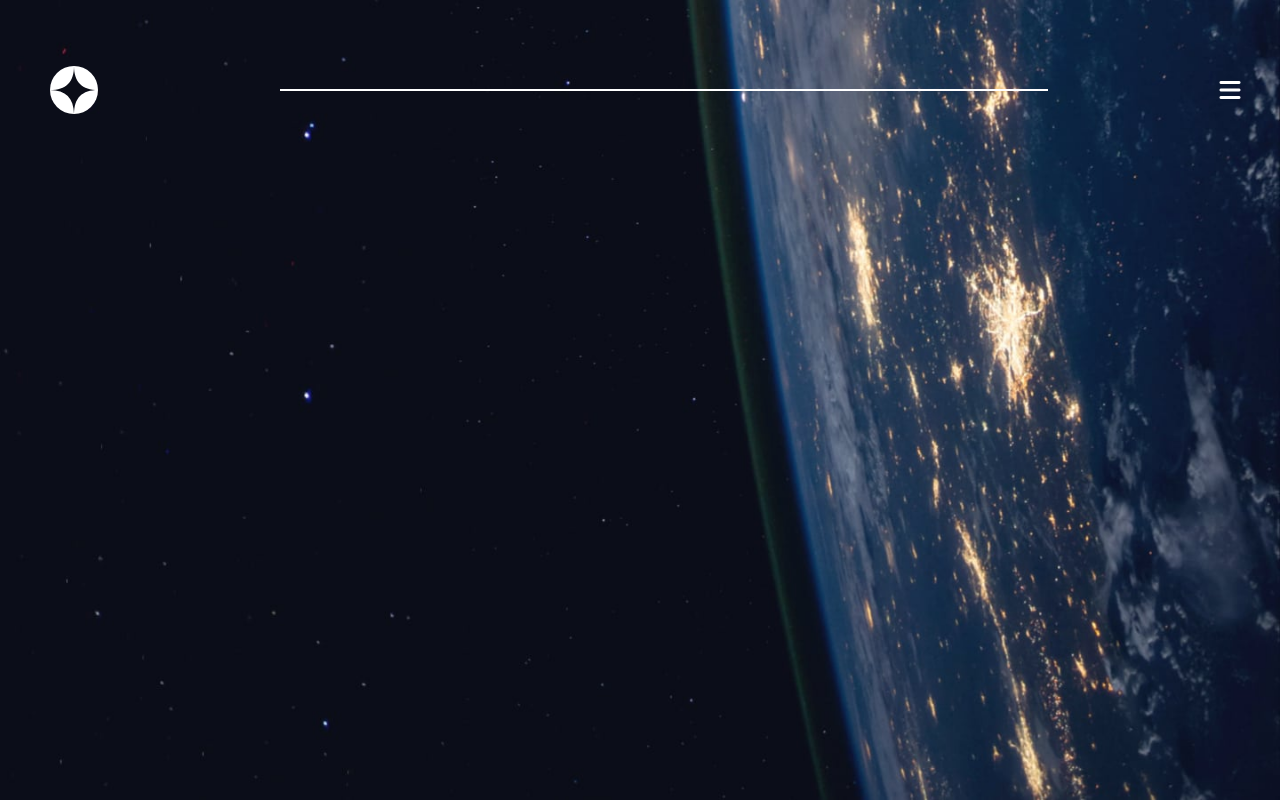
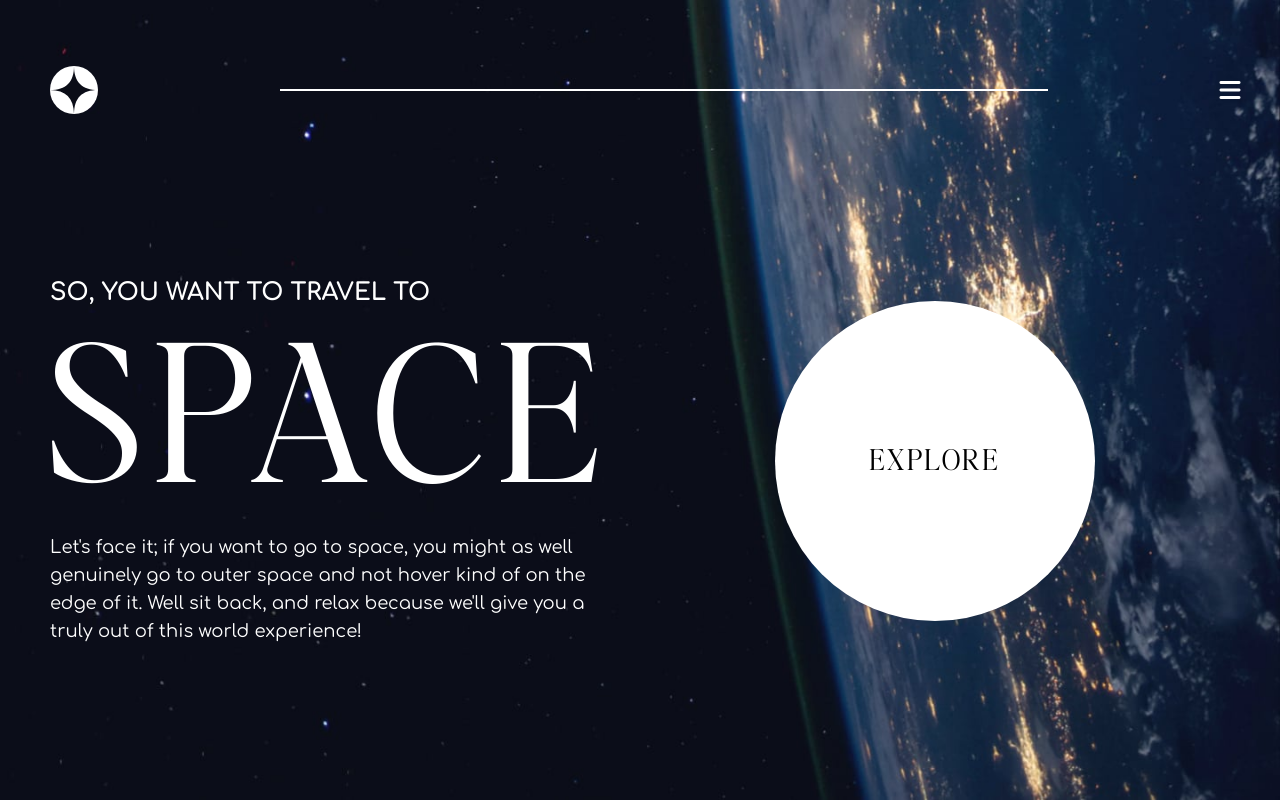
Before and after one commit to timurlog/space, a React (Vite) app: page / in a window 1280 px wide. Built offline with nearby package versions, Linux system fonts and the light colour scheme.

Commit message:
added Home page done, start component ErrorElement

```diff
--- a/src/App.css
+++ b/src/App.css
@@ -22,3 +22,7 @@
     background-size: cover;
   }
 }
+
+.heightPage {
+  height: calc(100vh - 15rem);
+}
--- a/src/App.jsx
+++ b/src/App.jsx
@@ -1,10 +1,34 @@
 import Navbar from "./components/Navbar/Navbar";
 import "./App.css";
+import { Link } from "react-router-dom";
 
 export default function App() {
   return (
-    <div className="App h-screen w-full">
+    <div className="App h-screen w-full flex flex-col justify-between pb-[3.7rem]">
       <Navbar activePage={"home"} />
+      <div className="heightPage flex flex-col md:flex-row justify-between p-5 md:px-[50px]">
+        <div className="flex flex-col gap-3 md:justify-center">
+          <p className="font-[comfortaa-bold] text-white text-base sm:text-2xl">
+            SO, YOU WANT TO TRAVEL TO
+          </p>
+          <p className="font-[bilie-eilish] text-white text-[120px] sm:text-[200px] leading-[120px] sm:leading-[200px] tracking-widest">
+            SPACE
+          </p>
+          <p className="text-white text-sm sm:text-lg sm:w-[550px]">
+            Let's face it; if you want to go to space, you might as well
+            genuinely go to outer space and not hover kind of on the edge of it.
+            Well sit back, and relax because we'll give you a truly out of this
+            world experience!
+          </p>
+        </div>
+        <div className="lg:w-1/2 flex justify-center items-center">
+          <Link to={"/destination"}>
+            <div className="h-52 w-52 lg:h-80 lg:w-80 font-[bilie-eilish] bg-white transition-colors hover:bg-gray-100 text-black text-3xl leading-[30px] rounded-[50%] flex justify-center items-center tracking-widest">
+              EXPLORE
+            </div>
+          </Link>
+        </div>
+      </div>
     </div>
   );
 }
--- a/src/components/Navbar/Navbar.css
+++ b/src/components/Navbar/Navbar.css
@@ -97,9 +97,6 @@
 /* ######### RESPONSIVE ######### */
 /* ### MOBILE ### */
 @media (max-width: 576px) {
-  .header .header-nav {
-    padding: 0 20px;
-  }
   .header .header-nav .nav-toggle {
     display: flex;
     padding-right: 20px;
@@ -112,7 +109,7 @@
   }
   .header .header-nav .nav-menu {
     padding: 0 10px;
-    background: rgba(255, 255, 255, 0.05);
+    background: rgba(0, 0, 0, 0.5);
     position: absolute;
     right: 0;
     top: -100%;
@@ -143,7 +140,7 @@
   }
   .header .header-nav .nav-menu {
     padding: 0 40px;
-    background: rgba(255, 255, 255, 0.05);
+    background: rgba(0, 0, 0, 0.5);
     position: absolute;
     right: 0;
     top: -100%;
--- /dev/null
+++ b/src/pages/ErrorElement/ErrorElement.jsx
@@ -0,0 +1,9 @@
+import React from "react";
+
+export default function ErrorElement() {
+  return (
+    <div>
+      <div></div>
+    </div>
+  );
+}
```
